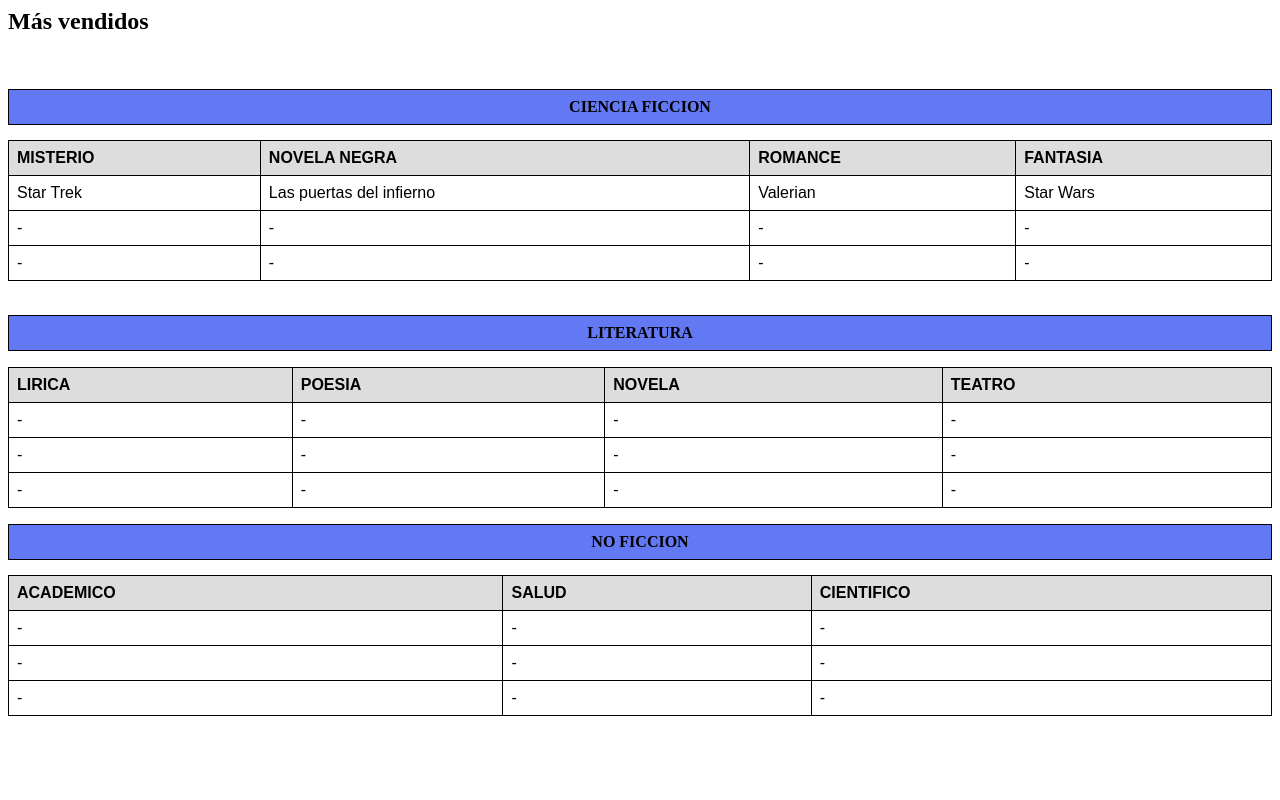
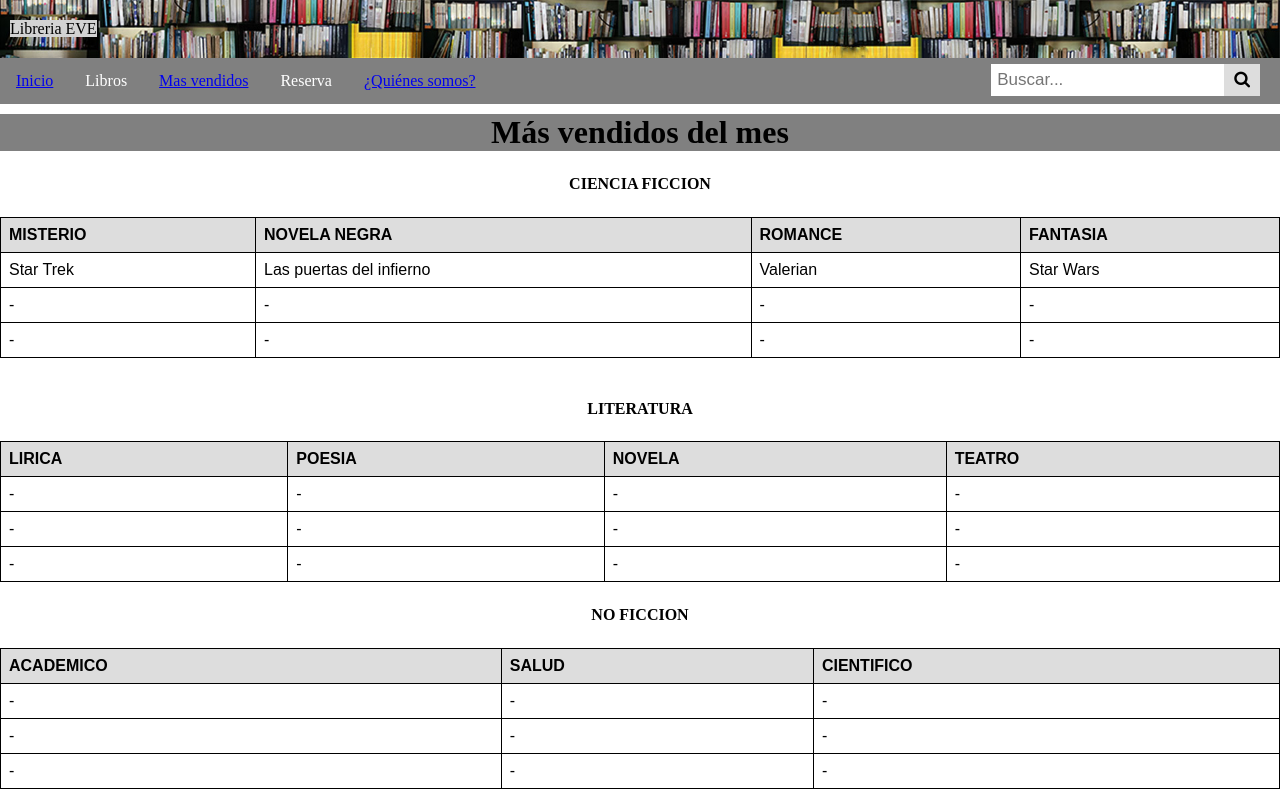
Before and after one commit to victoriamr210/sipc_web, a plain HTML site: page index.html in a window 1280 px wide. Drawn offline with Linux system fonts and the light colour scheme.

Commit message:
Página web v0.2

```diff
--- /dev/null
+++ b/index.css
@@ -0,0 +1,30 @@
+table {
+    font-family: arial, sans-serif;
+    border-collapse: collapse;
+    width: 100%;
+}
+
+td, th {
+    border: 1px solid black;
+    text-align: left;
+    padding: 8px;
+}
+
+#genero {
+    /* border: 1px solid black; */
+    /* background-color:rgb(99, 121, 243); */
+    text-align: center;
+    font-weight: bold;
+    padding: 8px;
+}
+
+th {
+    background-color: #dddddd;
+}
+
+h1 {
+    background-color: grey;
+    text-align: center;
+    margin-top: 10px;
+    margin-bottom: 10px;
+}
--- a/index.html
+++ b/index.html
@@ -1,34 +1,41 @@
+<!DOCTYPE html>
 <html>
     <head>
-        <style>
-            table {
-                font-family: arial, sans-serif;
-                border-collapse: collapse;
-                width: 100%;
-            }
-
-            td, th {
-                border: 1px solid black;
-                text-align: left;
-                padding: 8px;
-            }
-
-            #genero {
-                border: 1px solid black;
-                background-color:rgb(99, 121, 243);
-                text-align: center;
-                font-weight: bold;
-                padding: 8px;
-            }
-
-            th {
-                background-color: #dddddd;
-            }
-        </style>
+        <link rel="stylesheet" type="text/css" href="st.css">
+        <link rel="stylesheet" type="text/css" href="index.css">
+        <link rel="stylesheet" href="https://cdnjs.cloudflare.com/ajax/libs/font-awesome/4.7.0/css/font-awesome.min.css">
     </head>
     <body>
-        <h2>Más vendidos</h2>
-        <br>
+        <!-- <h2>Más vendidos</h2> -->
+        <!-- <br> -->
+        <div class="header">
+            <a>Libreria EVE</a>
+        </div>
+        <div class="navegador">
+            <ul class="nav-bar">
+                <li class="nav-item">
+                    <a href="inicio.html">Inicio</a>
+                </li>
+                <li class="nav-item">
+                    <a>Libros</a>
+                </li>
+                <li class="nav-item">
+                    <a href="index.html">Mas vendidos</a>
+                </li>
+                <li class="nav-item">
+                    <a>Reserva</a>
+                </li>
+                <li class="nav-item">
+                    <a href="info.html">¿Quiénes somos?</a>
+                </li>
+                <div class="search-container">
+                    <input type="text" placeholder="Buscar..." name="titulo">
+                    <button type="submit"><i class="fa fa-search"></i></button>
+                </div>
+            </ul>
+        </div>
+
+        <h1>Más vendidos del mes</h1>
         <table>
             <tr>
                 <p id="genero">CIENCIA FICCION</p>
```
Also changed, not shown: info.html (added, +38 -0 lines), inicio.html (+5 -2 lines), info.css (added), st.css (line endings or trailing spaces).
